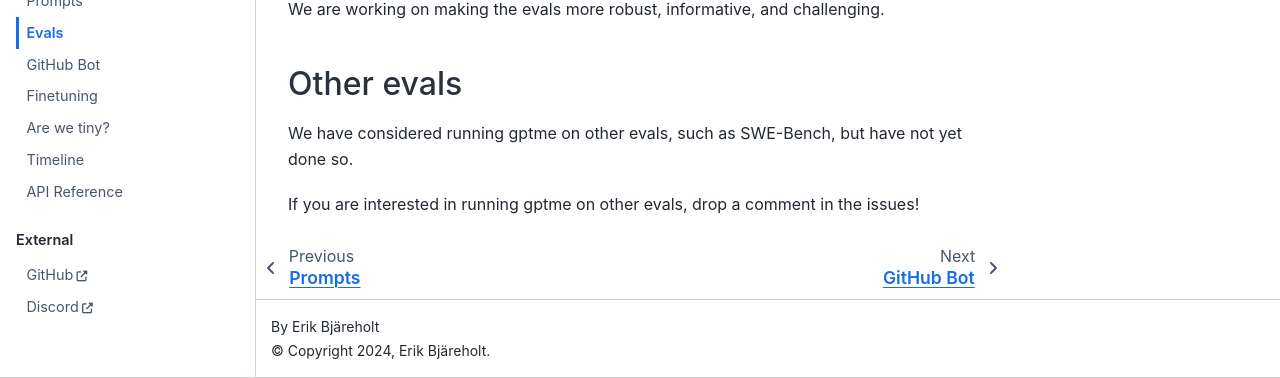
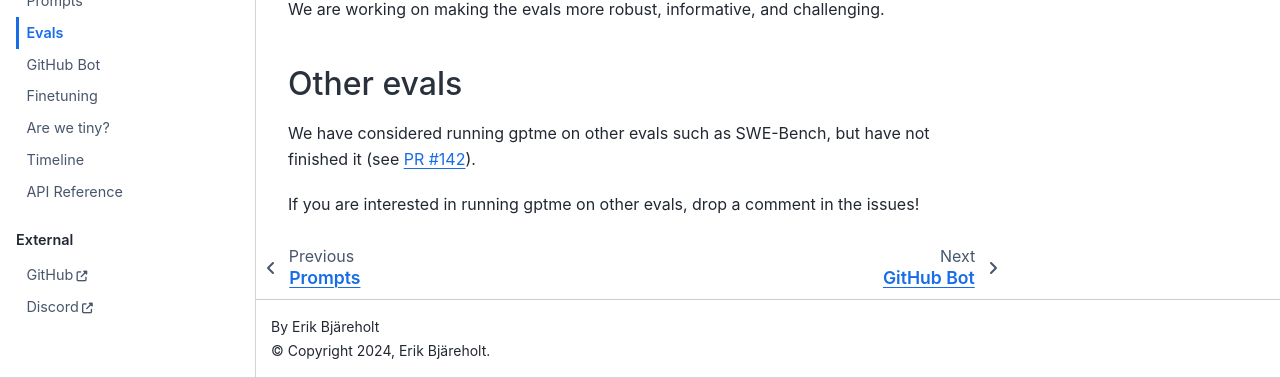
Before and after one commit to ErikBjare/gptme, a Sphinx documentation site: the page built from docs/evals.rst, in a window 1280 px wide and 900 px high, scrolled down 522 px, cut to the strip 522-900 px from the top of the window. Built offline with Sphinx 7.4.7 and the Sphinx Book theme 1.1.4, drawn with Linux system fonts in a browser that asks for light colours.

Commit message:
docs: add link to SWE-Bench PR

```diff
--- a/docs/evals.rst
+++ b/docs/evals.rst
@@ -43,6 +43,6 @@ We are working on making the evals more robust, informative, and challenging.
 Other evals
 -----------
 
-We have considered running gptme on other evals, such as SWE-Bench, but have not yet done so.
+We have considered running gptme on other evals such as SWE-Bench, but have not finished it (see `PR #142 <https://github.com/ErikBjare/gptme/pull/142>`_).
 
 If you are interested in running gptme on other evals, drop a comment in the issues!
```
